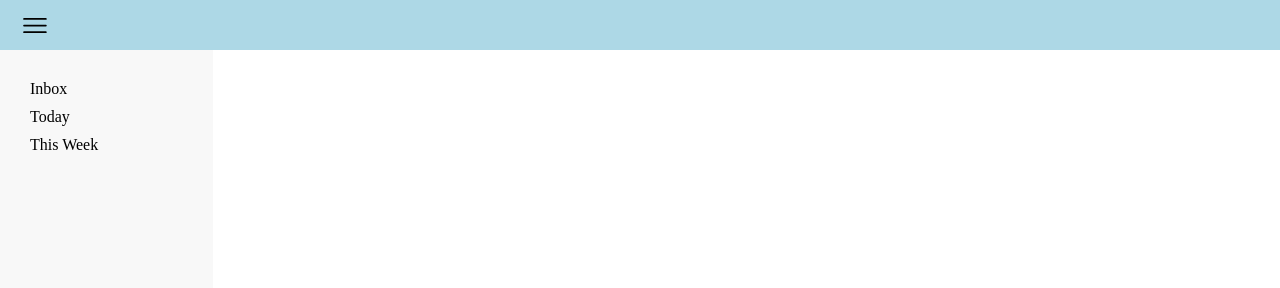
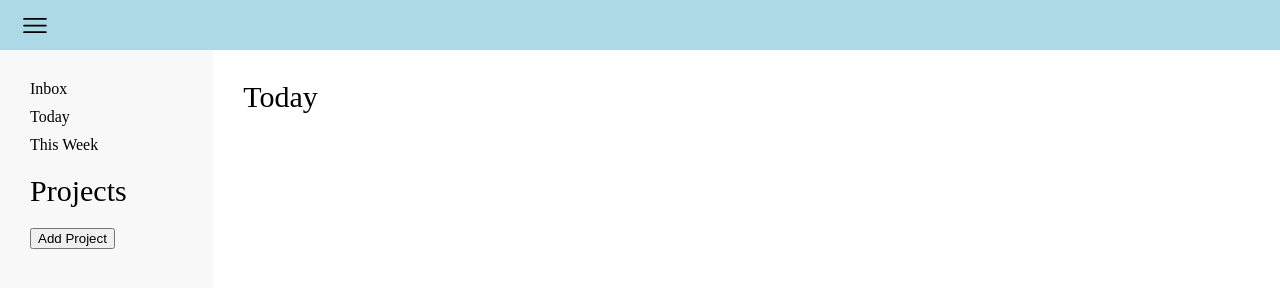
Before and after one commit to haydenkress/todo-list, a website built with webpack: page dist/index.html in a window 1280 px wide. Both pictures are taken after a click on the element "Today". Built offline with nearby package versions, Linux system fonts and the light colour scheme.

Commit message:
Create adding tasks and projects to DOM

```diff
--- a/src/modules/Project.js
+++ b/src/modules/Project.js
@@ -1,12 +1,13 @@
 import { toDate, isToday, isThisWeek, subDays } from "date-fns";
 
 const createProject = (title) => {
+  const tasks = [];
   return {
     title,
-    tasks: [],
+    tasks,
 
     addTask(todo) {
-      this.tasks.push(todo);
+      tasks.push(todo);
     },
 
     getName() {
@@ -18,7 +19,7 @@ const createProject = (title) => {
     },
 
     getTasks() {
-      return this.tasks;
+      return tasks;
     },
 
     getTasksToday() {
--- a/src/modules/Task.js
+++ b/src/modules/Task.js
@@ -1,18 +1,10 @@
-const createTask = (
-  title,
-  description,
-  dueDate,
-  priority,
-  notes = "",
-  checklist = []
-) => {
+const createTask = (title, description, dueDate, priority, notes = "") => {
   return {
     title,
     description,
     dueDate,
     priority,
     notes,
-    checklist,
     isComplete: false, // default value for completion status
 
     markAsComplete() {
--- a/src/modules/Todolist.js
+++ b/src/modules/Todolist.js
@@ -5,15 +5,14 @@ import createProject from "./Project";
 export default function toDoList() {
   const projects = [];
 
+  (function generateInitialProjects() {
+    projects.push(createProject("Inbox"));
+    projects.push(createProject("Today"));
+    projects.push(createProject("This Week"));
+  })();
+
   return {
     projects,
-
-    generateInitialProjects() {
-      projects.push(createProject("Inbox"));
-      projects.push(createProject("Today"));
-      projects.push(createProject("This Week"));
-      return projects;
-    },
 
     setProjects(projects) {
       this.projects = projects;
@@ -62,16 +61,16 @@ export default function toDoList() {
     },
 
     updateWeekProject() {
-      this.getProject("This week").tasks = [];
+      this.getProject("This Week").tasks = [];
 
       this.projects.forEach((project) => {
-        if (project.getName() === "Today" || project.getName() === "This week")
+        if (project.getName() === "Today" || project.getName() === "This Week")
           return;
 
         const weekTasks = project.getTasksThisWeek();
         weekTasks.forEach((task) => {
           const taskName = `${task.getName()} (${project.getName()})`;
-          this.getProject("This week").addTask(
+          this.getProject("This Week").addTask(
             createTask(taskName, task.getDate())
           );
         });
--- a/src/modules/UI.js
+++ b/src/modules/UI.js
@@ -2,6 +2,8 @@ import "../style.css";
 import { format } from "date-fns";
 import toDoList from "./todolist";
 import MenuBar from "../assets/icons/menu.svg";
+import createProject from "./Project";
+import { createTask } from "./Task";
 
 export default function UI() {
   const body = document.querySelector("body");
@@ -25,37 +27,74 @@ export default function UI() {
     const sidebar = document.createElement("div");
     sidebar.classList.add("sidebar");
 
-    const taskArea = document.createElement("div");
-    taskArea.classList.add("task-area");
+    const projectArea = document.createElement("div");
+    projectArea.classList.add("project-area");
 
     content.append(main);
     main.append(sidebar);
-    main.append(taskArea);
+    main.append(projectArea);
 
     return {
       main,
       header,
       sidebar,
-      taskArea,
+      projectArea,
     };
   })();
 
-  const createDefaultProjects = function () {
-    const myToDoList = toDoList();
-
+  const createSidebar = function () {
     const defaultProjectList = document.createElement("div");
-    defaultProjectList.classList.add("project-list");
+    defaultProjectList.classList.add("default-projects");
     mainContent.sidebar.append(defaultProjectList);
 
-    const defaultProjects = myToDoList.generateInitialProjects();
+    const totalProjects = toDoList().getProjects();
+    const defaultProjects = totalProjects.slice(0, 3);
+    const createdProjects = totalProjects.slice(3);
 
     defaultProjects.forEach((project) => {
-      const addedProject = addProjectToDOM(project);
+      const addedProject = createProjectTab(project);
       defaultProjectList.appendChild(addedProject);
+    });
+
+    const projectsHeading = document.createElement("div");
+    projectsHeading.classList.add("heading");
+    projectsHeading.textContent = "Projects";
+    mainContent.sidebar.append(projectsHeading);
+
+    const projectList = document.createElement("div");
+    projectList.classList.add("projects");
+    mainContent.sidebar.append(projectList);
+
+    createdProjects.forEach((project) => {
+      const addedProject = createProjectTab(project);
+      projectList.append(addedProject);
+    });
+
+    const addProjectBtn = document.createElement("button");
+    addProjectBtn.classList.add("add-project-btn");
+    addProjectBtn.textContent = "Add Project";
+    mainContent.sidebar.append(addProjectBtn);
+
+    addProjectBtn.addEventListener("click", () => {
+      const projectInput = document.createElement("input");
+      projectList.append(projectInput);
+      addProjectBtn.remove();
+
+      projectInput.addEventListener("blur", () => {
+        const projectName = projectInput.value;
+        if (projectName.trim() !== "") {
+          const newProject = createProject(projectName);
+          toDoList().addProject(newProject); // Add new project to todo list projects array
+          const addedProject = createProjectTab(newProject);
+          projectList.append(addedProject); // Append new project to sidebar
+        }
+        projectInput.remove();
+        mainContent.sidebar.append(addProjectBtn);
+      });
     });
   };
 
-  function addProjectToDOM(project) {
+  function createProjectTab(project) {
     const projectElement = document.createElement("div");
     projectElement.classList.add("project");
     projectElement.classList.add(
@@ -65,21 +104,67 @@ export default function UI() {
 
     projectElement.addEventListener("click", () => {
       clearTaskList();
-      const tasks = project.getTasks();
-      createLayout.displayTasks(tasks);
+      const taskList = project.getTasks();
+      openProject(project, taskList);
     });
     return projectElement;
   }
 
   function clearTaskList() {
-    mainContent.taskArea.textContent = "";
+    mainContent.projectArea.textContent = "";
   }
 
-  function displayTasks(tasks) {
-    // Replace with your implementation
+  function openProject(project, tasks) {
+    const projectName = project.title;
+
+    const title = document.createElement("div");
+    title.classList.add("title");
+    title.textContent = projectName;
+    mainContent.projectArea.append(title);
+
+    const taskArea = document.createElement("div");
+    taskArea.classList.add("task-area");
+    mainContent.projectArea.append(taskArea);
+
+    function addTaskToDOM(task) {
+      const taskElement = document.createElement("div");
+      taskElement.classList.add("task");
+      taskElement.textContent = task.title;
+      taskArea.append(taskElement);
+    }
+
+    tasks.forEach((task) => {
+      addTaskToDOM(task);
+    });
+
+    if (project.title !== "Today" && project.title !== "This Week") {
+      const addTaskBtn = document.createElement("button");
+      addTaskBtn.classList.add("add-task-btn");
+      addTaskBtn.textContent = "Add Task";
+      mainContent.projectArea.append(addTaskBtn);
+
+      addTaskBtn.addEventListener("click", () => {
+        const taskInput = document.createElement("input");
+        mainContent.projectArea.append(taskInput);
+        addTaskBtn.remove();
+
+        taskInput.addEventListener("blur", () => {
+          const taskName = taskInput.value;
+          if (taskName.trim() !== "") {
+            const newTask = createTask(taskName);
+            project.addTask(newTask); // Add new project to todo list projects array
+            addTaskToDOM(newTask);
+          }
+          taskInput.remove();
+          mainContent.projectArea.append(addTaskBtn);
+        });
+      });
+    }
   }
 
   const createLayout = (function () {
-    createDefaultProjects();
+    createSidebar();
+    const defaultProject = toDoList().getProjects()[0];
+    openProject(defaultProject, defaultProject.getTasks());
   })();
 }
--- a/src/style.css
+++ b/src/style.css
@@ -32,18 +32,38 @@ body {
   grid-column: 0;
   border: 1px black;
   background-color: #f8f8f8;
-}
-
-.project-list {
   box-sizing: border-box;
-  padding: 20px;
+  padding: 30px;
 }
 
 .project {
-  margin: 10px;
+  margin-bottom: 10px;
   cursor: pointer;
 }
 
 .menu-icon {
   width: 30px;
 }
+
+.title {
+  font-size: 30px;
+  box-sizing: border-box;
+}
+
+.heading {
+  font-size: 30px;
+  margin: 20px 0px;
+}
+
+.task-area {
+  box-sizing: border-box;
+  display: grid;
+  grid-template-columns: 1fr;
+  grid-auto-rows: 30px;
+  padding: 20px 0px;
+}
+
+.project-area {
+  box-sizing: border-box;
+  padding: 30px;
+}
```
Also changed, not shown: dist/a411e1fef5989db1e06d.svg (added), dist/main.js, dist/runtime.js.
